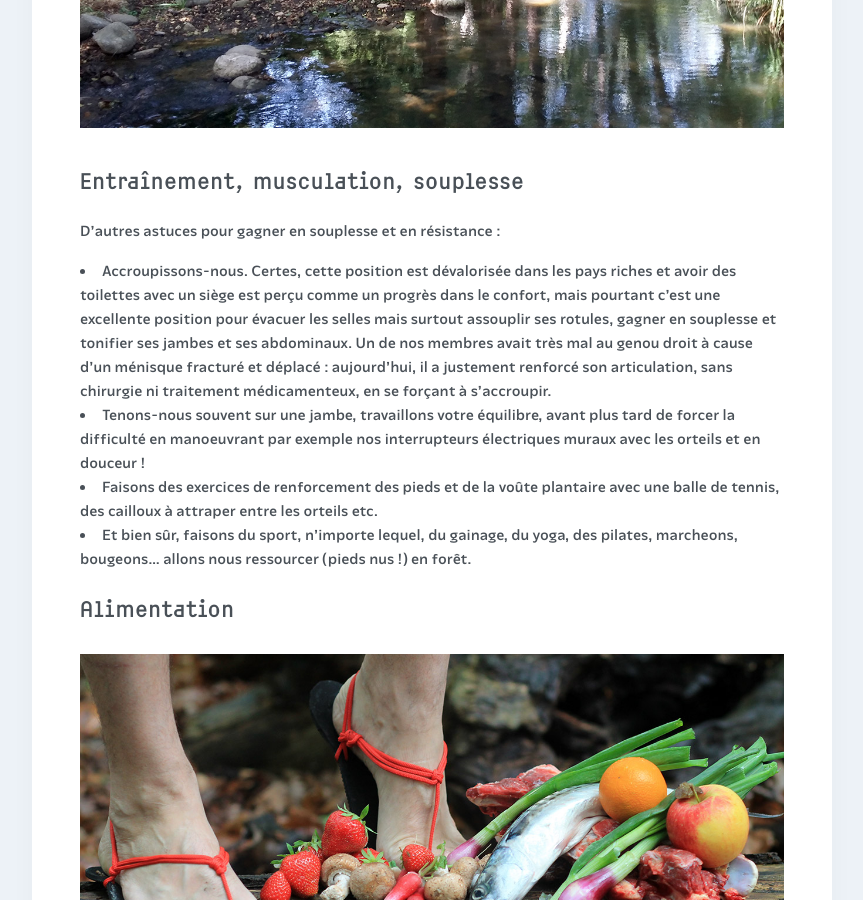
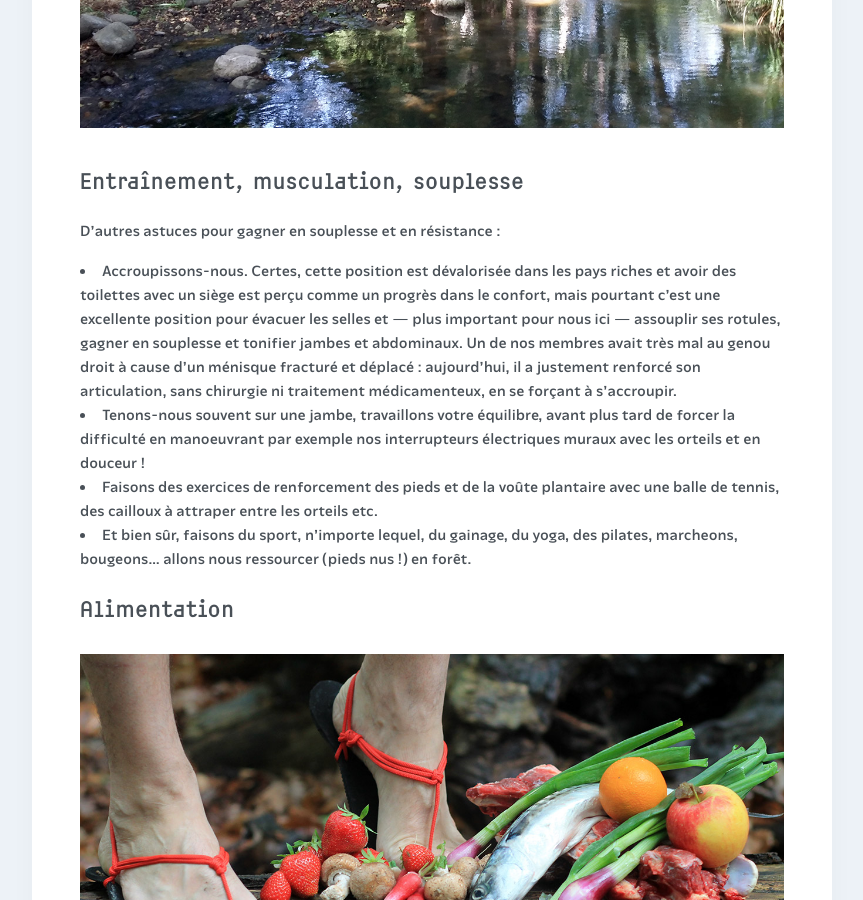
Before and after one commit to courirpaleo/courirpaleo.github.io, a Jekyll site: the page built from _pages/ressources.md, in a window 1280 px wide and 900 px high, scrolled down 2644 px. Shown: the whole window, without its empty margins (208-1071 px from the left). Built offline with Jekyll 4.4.1, drawn with Linux system fonts in a browser that asks for light colours; some web fonts are replaced.

Commit message:
Update ressources.md

```diff
--- a/_pages/ressources.md
+++ b/_pages/ressources.md
@@ -19,7 +19,7 @@
 ![Courir Paleo](/assets/images/CourirPaleo_course_Corse_Balagne_sentier_riviere_1200px.jpg)
 ## Entraînement, musculation, souplesse
 D'autres astuces pour gagner en souplesse et en résistance&nbsp;:
-- Accroupissons-nous. Certes, cette position est dévalorisée dans les pays riches et avoir des toilettes avec un siège est perçu comme un progrès dans le confort, mais pourtant c'est une excellente position pour évacuer les selles mais surtout assouplir ses rotules, gagner en souplesse et tonifier ses jambes et ses abdominaux. Un de nos membres avait très mal au genou droit à cause d'un ménisque fracturé et déplacé&nbsp;: aujourd'hui, il a justement renforcé son articulation, sans chirurgie ni traitement médicamenteux, en se forçant à s'accroupir.
+- Accroupissons-nous. Certes, cette position est dévalorisée dans les pays riches et avoir des toilettes avec un siège est perçu comme un progrès dans le confort, mais pourtant c'est une excellente position pour évacuer les selles et &mdash;&nbsp;plus important pour nous ici&nbsp;&mdash; assouplir ses rotules, gagner en souplesse et tonifier jambes et abdominaux. Un de nos membres avait très mal au genou droit à cause d'un ménisque fracturé et déplacé&nbsp;: aujourd'hui, il a justement renforcé son articulation, sans chirurgie ni traitement médicamenteux, en se forçant à s'accroupir.
 - Tenons-nous souvent sur une jambe, travaillons votre équilibre, avant plus tard de forcer la difficulté en manoeuvrant par exemple nos interrupteurs électriques muraux avec les orteils et en douceur&nbsp;!
 - Faisons des exercices de renforcement des pieds et de la voûte plantaire avec une balle de tennis, des cailloux à attraper entre les orteils etc.
 - Et bien sûr, faisons du sport, n'importe lequel, du gainage, du yoga, des pilates, marcheons, bougeons... allons nous ressourcer (pieds nus&nbsp;!) en forêt.
```
